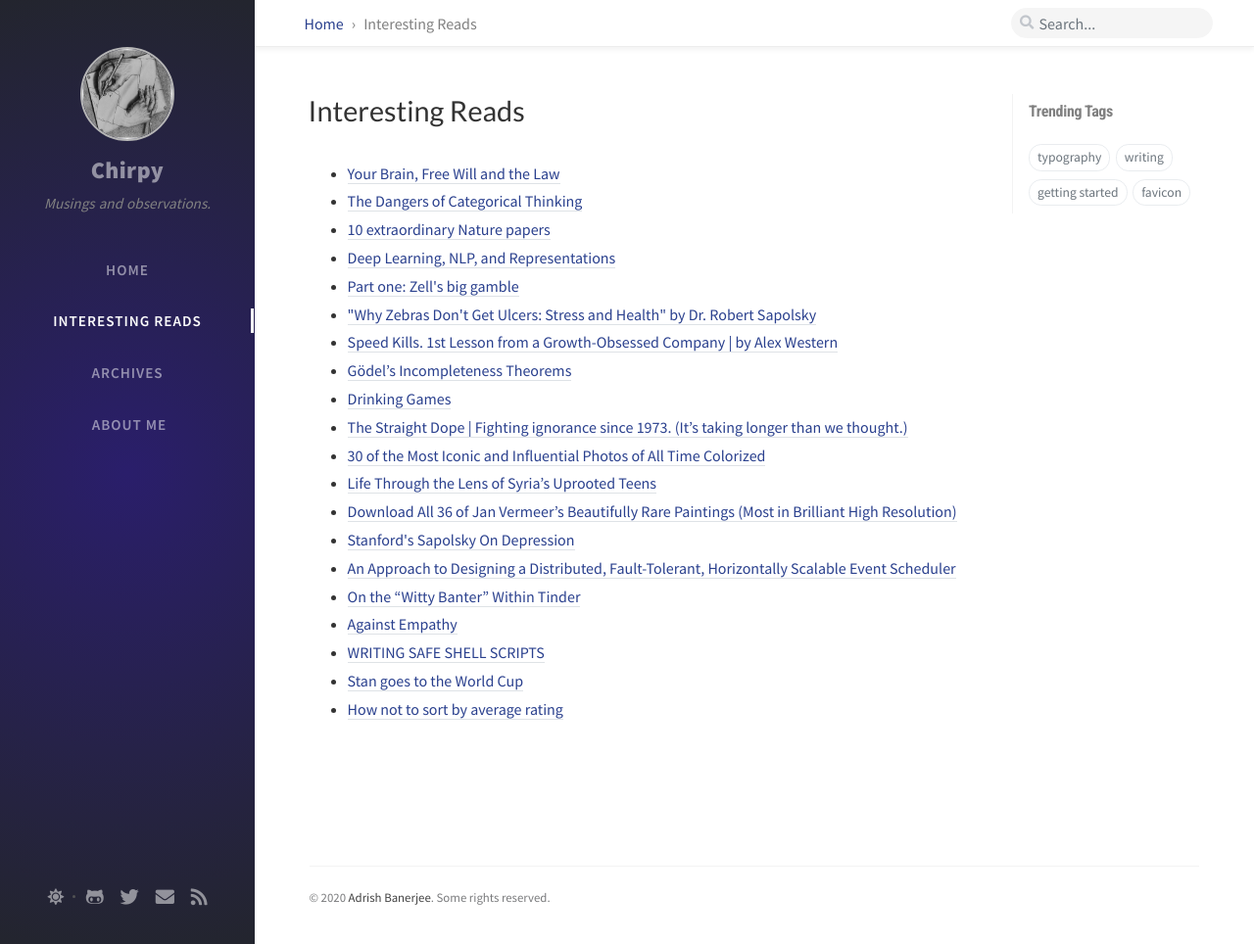
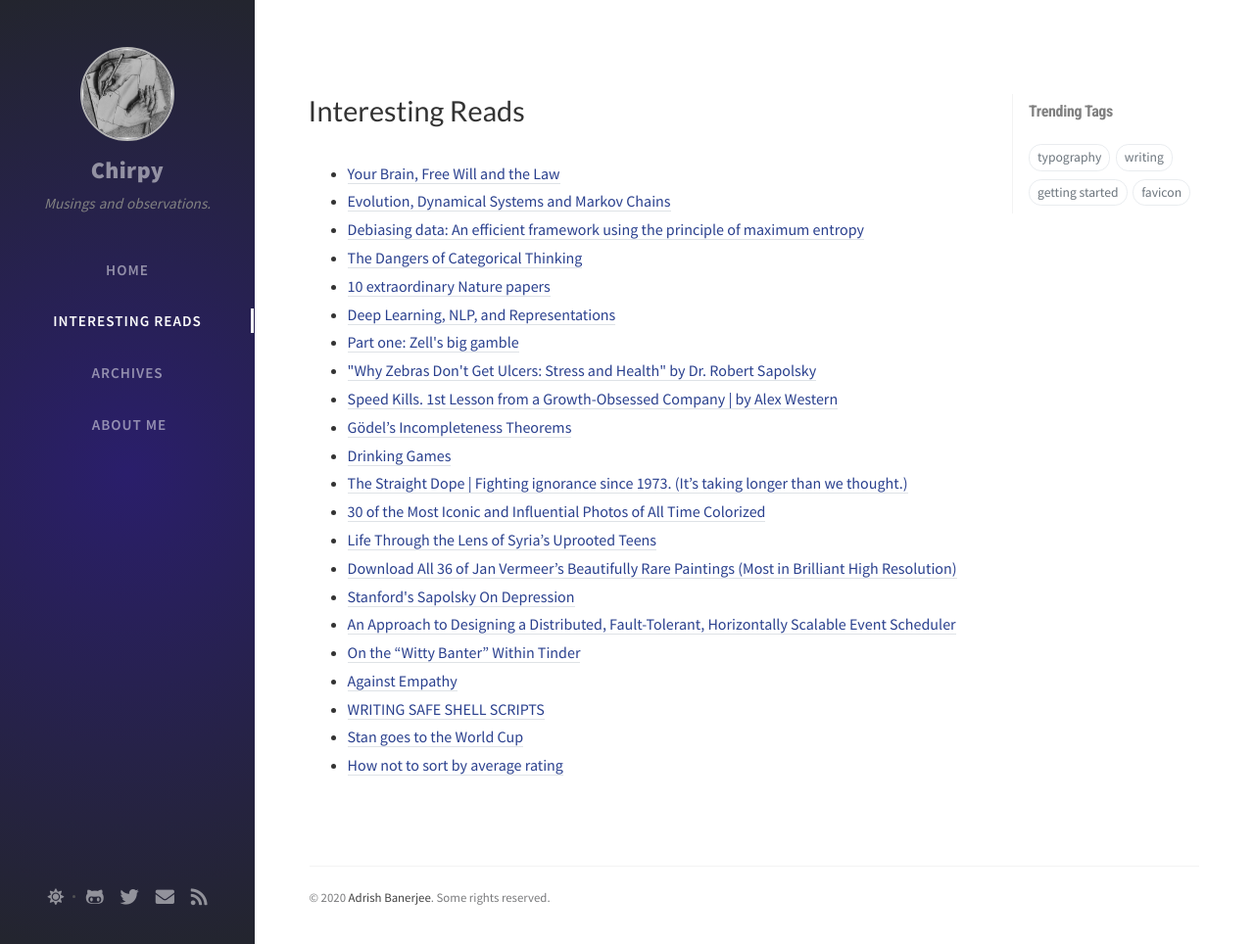
Before and after one commit to drybeluga/drybeluga.github.io, a Jekyll site: the page built from tabs/interesting-reads.md, in a window 1280 px wide and 964 px high. Shown: the whole window at 98% size. Built offline with Jekyll 4.4.1, drawn with Linux system fonts in a browser that asks for light colours; nearby versions of some CDN libraries; comment, search, counter and statistics services are not loaded.

Commit message:
added 2 more interesting reads

```diff
--- a/tabs/interesting-reads.md
+++ b/tabs/interesting-reads.md
@@ -10,6 +10,8 @@ type: interesting-reads
 ---
 <ul>
 <li><a href="https://www.scientificamerican.com/podcast/episode/your-brain-free-will-and-the-law/"> Your Brain, Free Will and the Law</a></li>
+<li><a href="http://www.offconvex.org/2016/03/07/evolution-markov-chains/">Evolution, Dynamical Systems and Markov Chains</a></li>
+<li><a href="https://www.computationsociety.org/2020/07/27/max-entropy/">Debiasing data: An efficient framework using the principle of maximum entropy</a></li>
 <li><a href="https://hbr.org/2019/09/the-dangers-of-categorical-thinking#:~:text=Categorical%20thinking%20encourages%20you%20to,decisions%2C%20and%20draw%20inaccurate%20conclusions."> The Dangers of Categorical Thinking</a></li>
 <li><a href="https://www.nature.com/collections/fajcgfjdgh"> 10 extraordinary Nature papers</a></li>
 <li><a href="http://colah.github.io/posts/2014-07-NLP-RNNs-Representations/">Deep Learning, NLP, and Representations</a></li>
```
Also changed, not shown: 4 other files.
